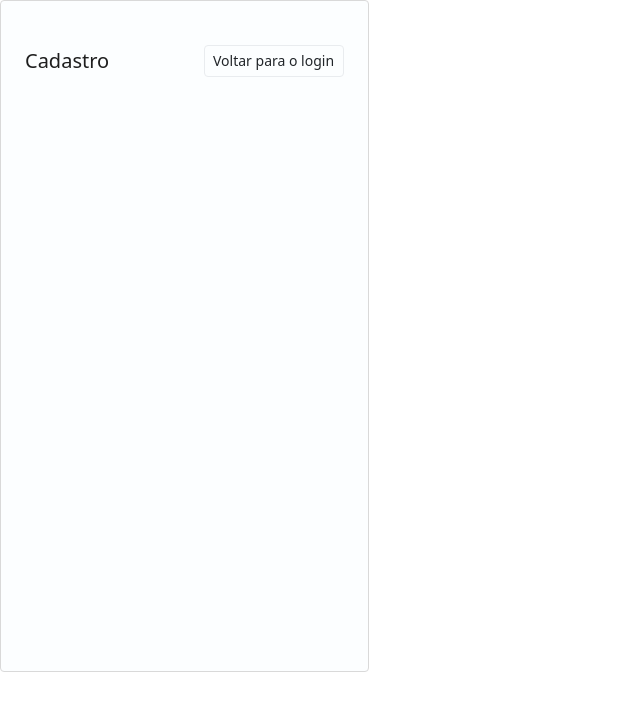
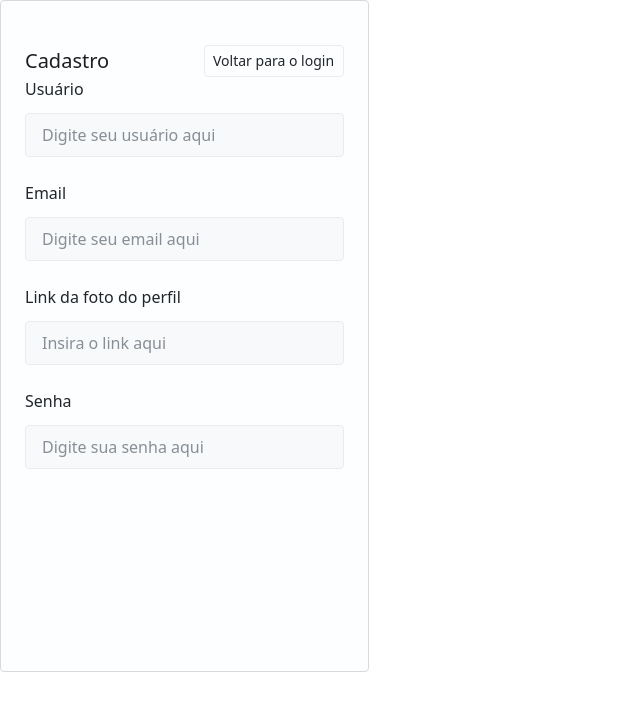
Before and after one commit to Rodrigodeveloperjr/petinfo, a React (Vite) app: page / in a window 1280 px wide. Shown: the top 710 px of the page, without its empty margins (0-640 px from the left). Built offline with nearby package versions, Linux system fonts and the light colour scheme.

Commit message:
feat: Input component created and styled

```diff
--- a/src/components/FormSignUp/index.tsx
+++ b/src/components/FormSignUp/index.tsx
@@ -1,3 +1,5 @@
+import { Input } from "../Input";
+
 const FormSignUp = () => {
   return (
     <form className="w-full max-w-369 h-672 bg-custom-gray-9 border border-custom-gray-10 rounded py-11 px-6 box-border">
@@ -7,6 +9,16 @@ const FormSignUp = () => {
           Voltar para o login
         </a>
       </div>
+
+      <div>
+        <Input label="Usuário" placeholder="Digite seu usuário aqui" />
+        <Input label="Email" placeholder="Digite seu email aqui" />
+        <Input
+          label="Link da foto do perfil"
+          placeholder="Insira o link aqui"
+        />
+        <Input label="Senha" placeholder="Digite sua senha aqui" />
+      </div>
     </form>
   );
 };
--- /dev/null
+++ b/src/components/Input/index.tsx
@@ -0,0 +1,20 @@
+interface InputProps {
+  label: string;
+  placeholder: string;
+}
+
+const Input = ({ label, placeholder }: InputProps) => {
+  return (
+    <div className="mb-6">
+      <label className="text-custom-gray-1 font-medium text-base">
+        {label}
+      </label>
+      <input
+        placeholder={placeholder}
+        className="w-full h-11 bg-custom-gray-8 border border-custom-gray-6 rounded px-4 mt-3 placeholder:text-custom-gray-4 placeholder:font-normal placeholder:text-base focus:bg-custom-gray-9 focus:border-custom-gray-1"
+      />
+    </div>
+  );
+};
+
+export { Input };
--- a/tailwind.config.cjs
+++ b/tailwind.config.cjs
@@ -8,7 +8,9 @@ module.exports = {
       colors: {
         "custom-gray": {
           "1": "#212529",
+          "4": "#868E96",
           "6": "#E9ECEF",
+          "8": "#F8F9FA",
           "9": "#FCFEFF",
           "10": "#D9D9D9",
           "11": "#1E1E1E",
```
